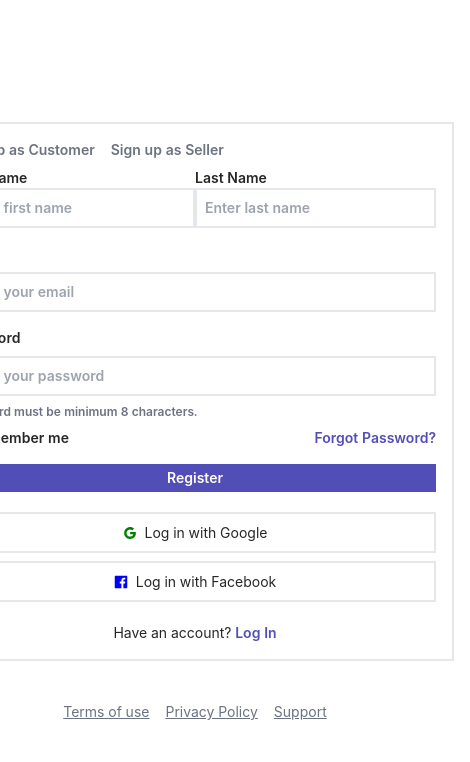
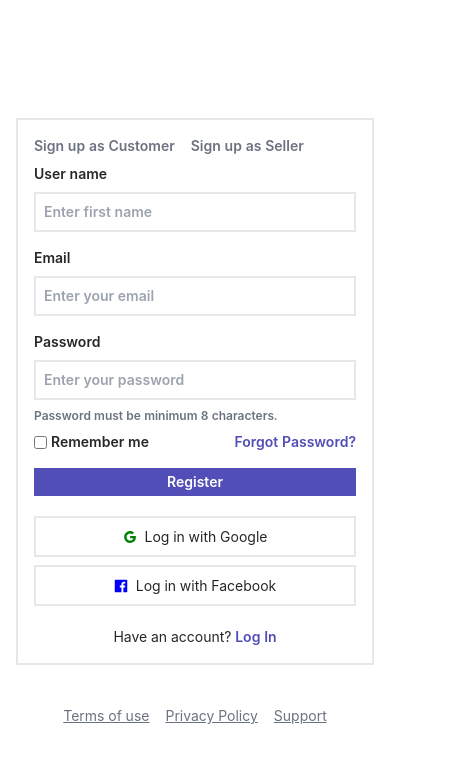
Before and after one commit to johirulislamnishat/othoba-mart-frontend, a Next.js app: page /register in a window 390 px wide. Shown: the top 762 px of the page, 470 px wide, since content can reach past the window. Built offline with nearby package versions, Linux system fonts and the light colour scheme.

Commit message:
data fetching for authentication

```diff
--- a/components/context/AuthProvider.js
+++ b/components/context/AuthProvider.js
@@ -1,10 +1,15 @@
 import { createContext } from "react";
+import useUser from '/components/hooks/useUser'
 
 export const AuthContext = createContext(null);
 
 const AuthProvider = ({ children }) => {
-	const obj = { firstName: "Lutfor", lastName: "Rahman", role: "Developer" };
-	return <AuthContext.Provider value={obj}>{children}</AuthContext.Provider>;
+
+	const {user} = useUser()
+console.log(user.email)
+
+	console.log(user)
+	return <AuthContext.Provider value={user}>{children}</AuthContext.Provider>;
 };
 
 export default AuthProvider;
--- /dev/null
+++ b/components/hooks/useUser.js
@@ -0,0 +1,13 @@
+import {useState} from 'react'
+
+const useUser = () => {
+    const [user, setUser] = useState({})
+
+    console.log(user)
+
+  return {
+      user, setUser
+  }
+}
+
+export default useUser
--- a/package.json
+++ b/package.json
@@ -11,6 +11,7 @@
   "dependencies": {
     "@ant-design/icons": "^4.7.0",
     "antd": "^4.19.3",
+    "axios": "^0.26.1",
     "next": "12.1.2",
     "next-plugin-antd-less": "^1.8.0",
     "react": "18.0.0",
--- a/pages/auth/login.js
+++ /dev/null
@@ -1,76 +0,0 @@
-import { LockOutlined, UserOutlined } from "@ant-design/icons";
-import { Button, Checkbox, Form, Input } from "antd";
-import React from "react";
-
-const Login = () => {
-	const onFinish = (values) => {
-		console.log("Received values of form: ", values);
-	};
-
-	return (
-		<div className="container mx-auto bg-green-200 p-12 mt-12">
-			<Form
-				name="normal_login"
-				className="login-form"
-				initialValues={{ remember: true }}
-				onFinish={onFinish}
-			>
-				<Form.Item
-					name="username"
-					rules={[
-						{
-							required: true,
-							message: "Please input your Username!",
-						},
-					]}
-				>
-					<Input
-						prefix={
-							<UserOutlined className="site-form-item-icon" />
-						}
-						placeholder="Username"
-					/>
-				</Form.Item>
-				<Form.Item
-					name="password"
-					rules={[
-						{
-							required: true,
-							message: "Please input your Password!",
-						},
-					]}
-				>
-					<Input
-						prefix={
-							<LockOutlined className="site-form-item-icon" />
-						}
-						type="password"
-						placeholder="Password"
-					/>
-				</Form.Item>
-				<Form.Item>
-					<Form.Item name="remember" valuePropName="checked" noStyle>
-						<Checkbox>Remember me</Checkbox>
-					</Form.Item>
-
-					<a className="login-form-forgot" href="">
-						Forgot password
-					</a>
-				</Form.Item>
-
-				<Form.Item>
-					<Button
-						type="primary"
-						htmlType="submit"
-						className="login-form-button"
-					>
-						Log in
-					</Button>
-					Or <a href="">register now!</a>
-				</Form.Item>
-			</Form>
-		</div>
-	);
-};
-
-export default Login;
--- a/pages/auth/register.js
+++ /dev/null
@@ -1,76 +0,0 @@
-import { LockOutlined, UserOutlined } from "@ant-design/icons";
-import { Button, Checkbox, Form, Input } from "antd";
-import React from "react";
-
-const Register = () => {
-	const onFinish = (values) => {
-		console.log("Received values of form: ", values);
-	};
-
-	return (
-		<div className="container mx-auto bg-green-200 p-12 mt-12">
-			<Form
-				name="normal_login"
-				className="login-form"
-				initialValues={{ remember: true }}
-				onFinish={onFinish}
-			>
-				<Form.Item
-					name="username"
-					rules={[
-						{
-							required: true,
-							message: "Please input your Username!",
-						},
-					]}
-				>
-					<Input
-						prefix={
-							<UserOutlined className="site-form-item-icon" />
-						}
-						placeholder="Username"
-					/>
-				</Form.Item>
-				<Form.Item
-					name="password"
-					rules={[
-						{
-							required: true,
-							message: "Please input your Password!",
-						},
-					]}
-				>
-					<Input
-						prefix={
-							<LockOutlined className="site-form-item-icon" />
-						}
-						type="password"
-						placeholder="Password"
-					/>
-				</Form.Item>
-				<Form.Item>
-					<Form.Item name="remember" valuePropName="checked" noStyle>
-						<Checkbox>Remember me</Checkbox>
-					</Form.Item>
-
-					<a className="login-form-forgot" href="">
-						Forgot password
-					</a>
-				</Form.Item>
-
-				<Form.Item>
-					<Button
-						type="primary"
-						htmlType="submit"
-						className="login-form-button"
-					>
-						Log in
-					</Button>
-					Or <a href="">register now!</a>
-				</Form.Item>
-			</Form>
-		</div>
-	);
-};
-
-export default Register;
--- a/pages/index.js
+++ b/pages/index.js
@@ -3,8 +3,8 @@ import useAuth from "../components/hooks/useAuth";
 import HomeLayout from "../components/layouts/homeLayout";
 
 export default function Home() {
-	const { firstName, lastName, role } = useAuth();
-
+	const user = useAuth();
+console.log(user.email)
 	return (
 		<HomeLayout title="Othoba Mart">
 			<HomeHeader />
@@ -12,12 +12,7 @@ export default function Home() {
 				<p className="text-3xl">
 					These are comming from context provider
 				</p>
-				<p>First Name: {firstName}</p>
-				<p>Last Name: {lastName}</p>
-				<p className="font-black">
-					Full Name: {firstName.concat(" ").concat(lastName)}
-				</p>
-				<p>Role: {role}</p>
+
 			</div>
 		</HomeLayout>
 	);
--- a/pages/login.js
+++ b/pages/login.js
@@ -1,26 +1,46 @@
+import {useState} from 'react'
 import Image from "next/image";
 import Link from 'next/link'
 import {GoogleOutlined, FacebookFilled} from '@ant-design/icons'
+import axios from 'axios'
+import { useRouter } from 'next/router'
+import useUser from '/components/hooks/useUser'
 
 const Login = () => {
+  const [user_name, setUser_name] = useState('')
+  const [password, setPassword] = useState('')
+console.log(user_name,password)
+const router = useRouter()
+const {setUser} = useUser()
+
+const handleLogin = async(e) => {
+  e.preventDefault();
+
+  const res = await axios.post('https://othobamart-api.herokuapp.com/auth/login', {user_name,password})
+setUser(res.data)
+  router.push('/')
+  console.log(res)
+};
   return (
     <div className="w-screen h-screen grid sm:grid-cols-2 place-content-center items-center">
       <div className="hidden sm:block">
         {/* <Image src='/images/login.jpg' width={600} heigth={700} alt='' /> */}
         <img src="/images/login.jpg" alt="" className="h-screen w-full" />
       </div>
-      <div>
+
+      <div className='min-w-full'>
+
         <div className="mx-4 sm:mx-16 p-4 border-2 border-gray-200">
-          <form className="flex flex-col gap-2 font-semibold text-sm">
-            <label>Email</label>
-            <input
-              placeholder="Enter your email"
+          <form onSubmit={handleLogin} className="flex flex-col gap-2 font-semibold text-sm">
+            <label>User name</label>
+            <input onChange={(e)=>setUser_name(e.target.value)} type='user_name' required={true}
+              placeholder="Enter your user_name"
               className="p-2 mb-2 border-2 border-gray-200" />
 
 
             <label>Password</label>
             <div>
-              <input
+              <input onChange={(e)=>setPassword(e.target.value)} type='password' required={true}
                 placeholder="Enter your password"
                 className="w-full p-2 mb-2 border-2 border-gray-200"
               />
@@ -37,7 +57,7 @@ const Login = () => {
                 Forgot Password?
               </span>
             </div>
-            <button className="bg-blue py-1 mt-2 text-white">Login</button>
+            <button className="bg-blue py-1 mt-2 text-white" type='submit' >Login</button>
           </form>
           <div className="flex flex-col items-center gap-2 mt-5">
             <p className="text-center border-2 border-gray-200 cursor-pointer flex items-center justify-center gap-2 w-full py-2"><GoogleOutlined style={{ color:'green'}}  />
--- a/pages/register.js
+++ b/pages/register.js
@@ -1,15 +1,7 @@
 import { useState } from "react";
 import Link from 'next/link'
 import {GoogleOutlined, FacebookFilled} from '@ant-design/icons'
-// const initialUserInfo = {
-//   username: "",
-//   email: "",
-//   passord1: "",
-//   password2: "",
-//   photoUrl: "",
-//   consumer: "",
-//   vendor: "",
-// };
+import axios from 'axios'
 
 const Register = () => {
   const [user_name, setUser_name] = useState('')
@@ -17,7 +9,10 @@ const Register = () => {
   const [password, setPassword] = useState('')
   const [isVendor, setIsVendor] = useState(false)
   const [isCustomer, setIsCustomer] = useState(false)
+  const [success,setSuccess] = useState('')
 
+  // setUser_name(`${fName} ${lName}`)
+// console.log(user_name,email,password, isVendor, isCustomer)
   // const handleInput = (e) => {
   //   const field = e.target.name;
   //   const value = e.target.value;
@@ -25,50 +20,62 @@ const Register = () => {
   //   setInputs(newUser);
   // };
 
-  const handleRegister = (e) => {
+  const handleRegister = async(e) => {
     e.preventDefault();
+
+    const user = {
+      user_name,
+      email,
+      password,
+      isCustomer,
+      isVendor,
+    }
+
+    const res = await axios.post('https://othobamart-api.herokuapp.com/auth/register', {user_name,
+    email,
+    password,
+    isCustomer,
+    isVendor})
+
+    setSuccess(res.data.message)
+    console.log(user,res)
   };
 
   return (
-    <div className="w-screen h-screen grid sm:grid-cols-2 place-content-center items-center">
+    <div className="w-screen h-screen grid sm:grid-cols-2 items-center">
       <div className="hidden sm:block">
         {/* <Image src='/images/login.jpg' width={600} heigth={700} alt='' /> */}
         <img src="/images/register.jpg" alt="" className="h-screen w-full" />
       </div>
-      <div>
+      {/* <div> */}
+      <div className='min-w-full'>
         <div className="mx-4 sm:mx-16 p-4 border-2 border-gray-200">
-          <form className="flex flex-col gap-2 font-semibold text-sm">
+          <form onSubmit={handleRegister} className="flex flex-col gap-2 font-semibold text-sm">
             <div className="flex gap-4 border-b-gray-400">
               <p onClick={()=>setIsCustomer(true)} className="text-gray-500 cursor-pointer">
                 Sign up as Customer
               </p>
               <p onClick={()=>setIsVendor(true)} className="text-gray-500 cursor-pointer">Sign up as Seller</p>
             </div>
-            <div className="flex">
-              <div clasName="flex flex-col gap-2">
-                <label>First Name</label>
-                <input onClick={()=>setIsVendor(true)}
+
+                <label>User name</label>
+                <input onChange={(e)=>setUser_name(e.target.value)}
+                required={true}
                   placeholder="Enter first name"
                   className="p-2 mb-2 border-2 border-gray-200 "
                 />
-              </div>
-              <div clasName="flex flex-col gap-2">
-                <label>Last Name</label>
-                <input onClick={()=>setIsVendor(true)}
-                  placeholder="Enter last name"
-                  className="p-2 mb-2 border-2 border-gray-200 "
-                />
-              </div>
-            </div>
+
+
+
             <label>Email</label>
-            <input onClick={()=>setIsVendor(true)}
+            <input onChange={(e)=>setEmail(e.target.value)} type='email' required={true}
               placeholder="Enter your email"
               className="p-2 mb-2 border-2 border-gray-200"
             />
 
             <label>Password</label>
             <div>
-              <input onClick={()=>setIsVendor(true)}
+              <input onChange={(e)=>setPassword(e.target.value)} type='password' required={true}
                 placeholder="Enter your password"
                 className="w-full p-2 mb-2 border-2 border-gray-200"
               />
@@ -85,8 +92,9 @@ const Register = () => {
                 Forgot Password?
               </span>
             </div>
-            <button className="bg-blue py-1 mt-2 text-white">Register</button>
+            <button type='submit' className="bg-blue py-1 mt-2 text-white">Register</button>
           </form>
+          {<p className='text-green-700 m-2'>{success}</p>}
           <div className="flex flex-col items-center gap-2 mt-5">
             <p className="text-center border-2 border-gray-200 cursor-pointer flex items-center justify-center gap-2 w-full py-2"><GoogleOutlined style={{ color:'green'}}/>
               Log in with Google
```
Also changed, not shown: 2 other files (tests, documents, lock files or other folders).
